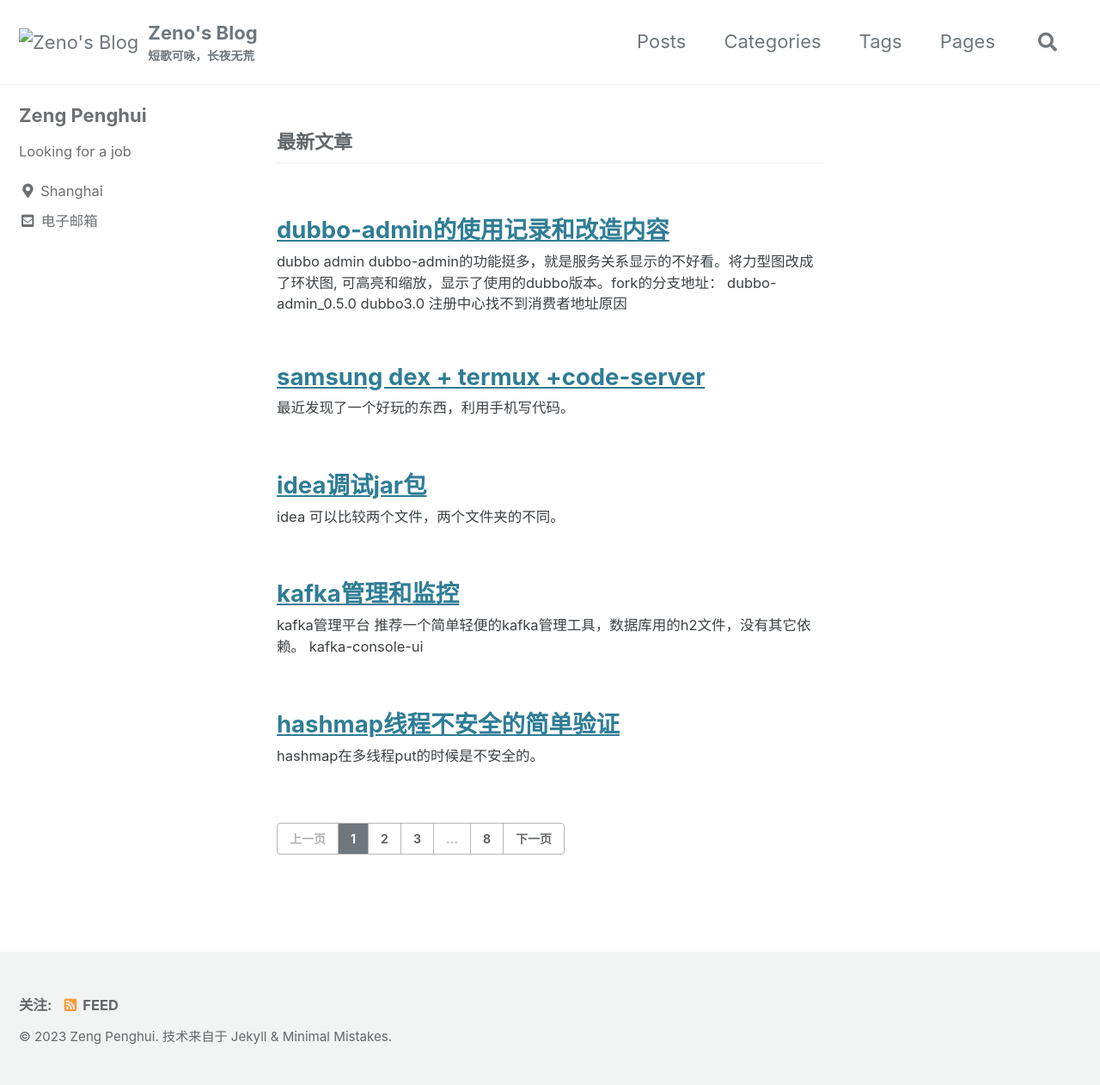
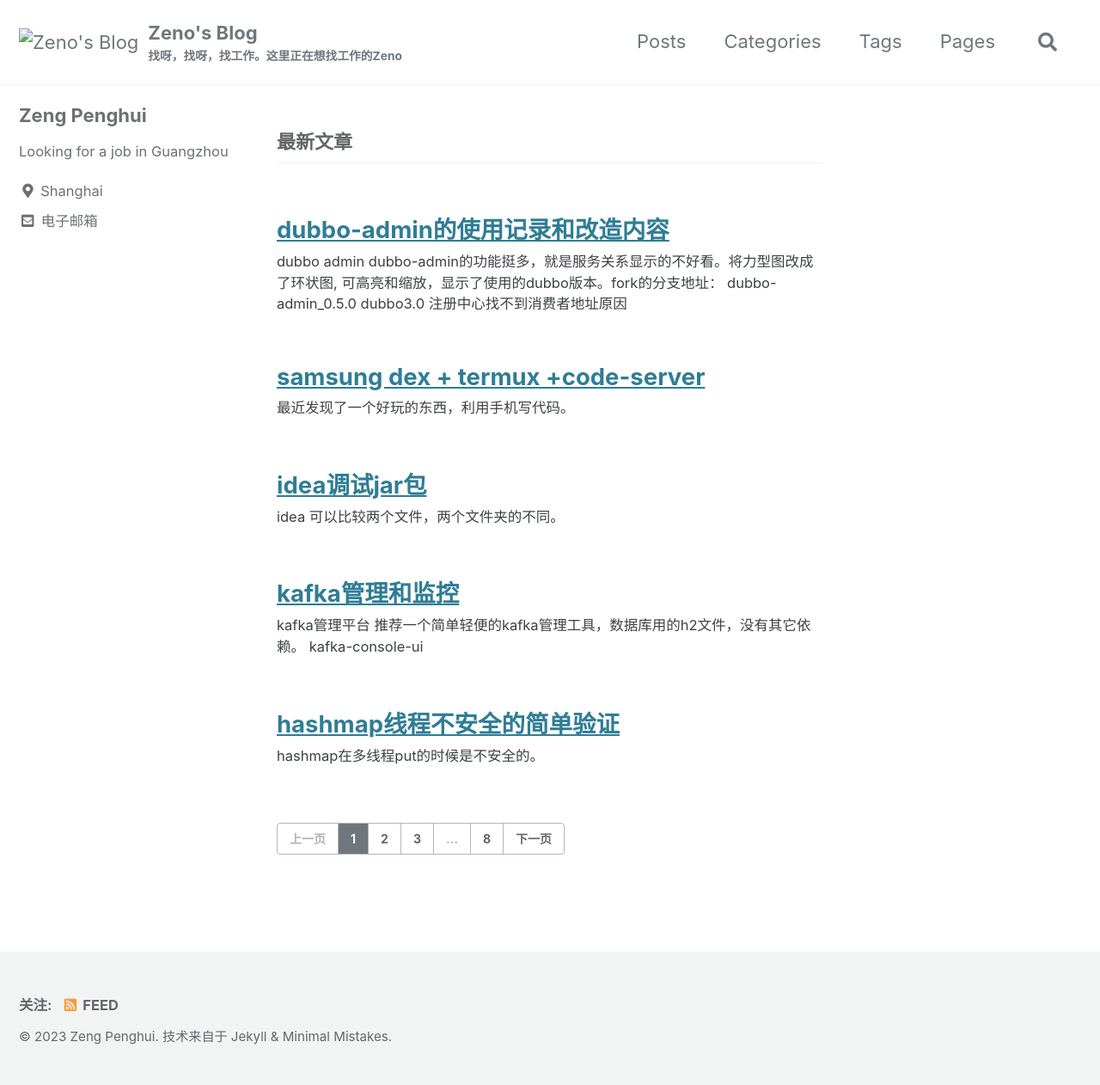
Before and after one commit to zph95/zph95.github.io, a Jekyll site: the page built from index.html, in a window 1280 px wide. Shown: the whole page at 86% size. Built offline with Jekyll 4.4.1, drawn with Linux system fonts in a browser that asks for light colours; cached includes are drawn as plain includes; the list of posts is cut into pages by our own code.

Commit message:
update config

```diff
--- a/_config.yml
+++ b/_config.yml
@@ -18,7 +18,7 @@ minimal_mistakes_skin    : "default" # "air", "aqua", "contrast", "dark", "dirt"
 locale                   : "zh-CN"
 title                    : "Zeno's Blog"
 title_separator          : "-"
-subtitle                 : "短歌可咏，长夜无荒" # site tagline that appears below site title in masthead
+subtitle                 : "找呀，找呀，找工作。这里正在想找工作的Zeno" # site tagline that appears below site title in masthead
 name                     : "Zeng Penghui"
 description              : "A Freedom Blog."
 url                      : "https://zph-programmer.github.io"# the base hostname & protocol for your site e.g. "https://mmistakes.github.io"
@@ -106,7 +106,7 @@ analytics:
 author:
   name             : "Zeng Penghui"
   avatar           : # path of avatar image, e.g. "/assets/images/bio-photo.jpg"
-  bio              : "Looking for a job"
+  bio              : "Looking for a job in Guangzhou"
   location         : "Shanghai"
   email            : "1113955004@qq.com"
   links:
```
